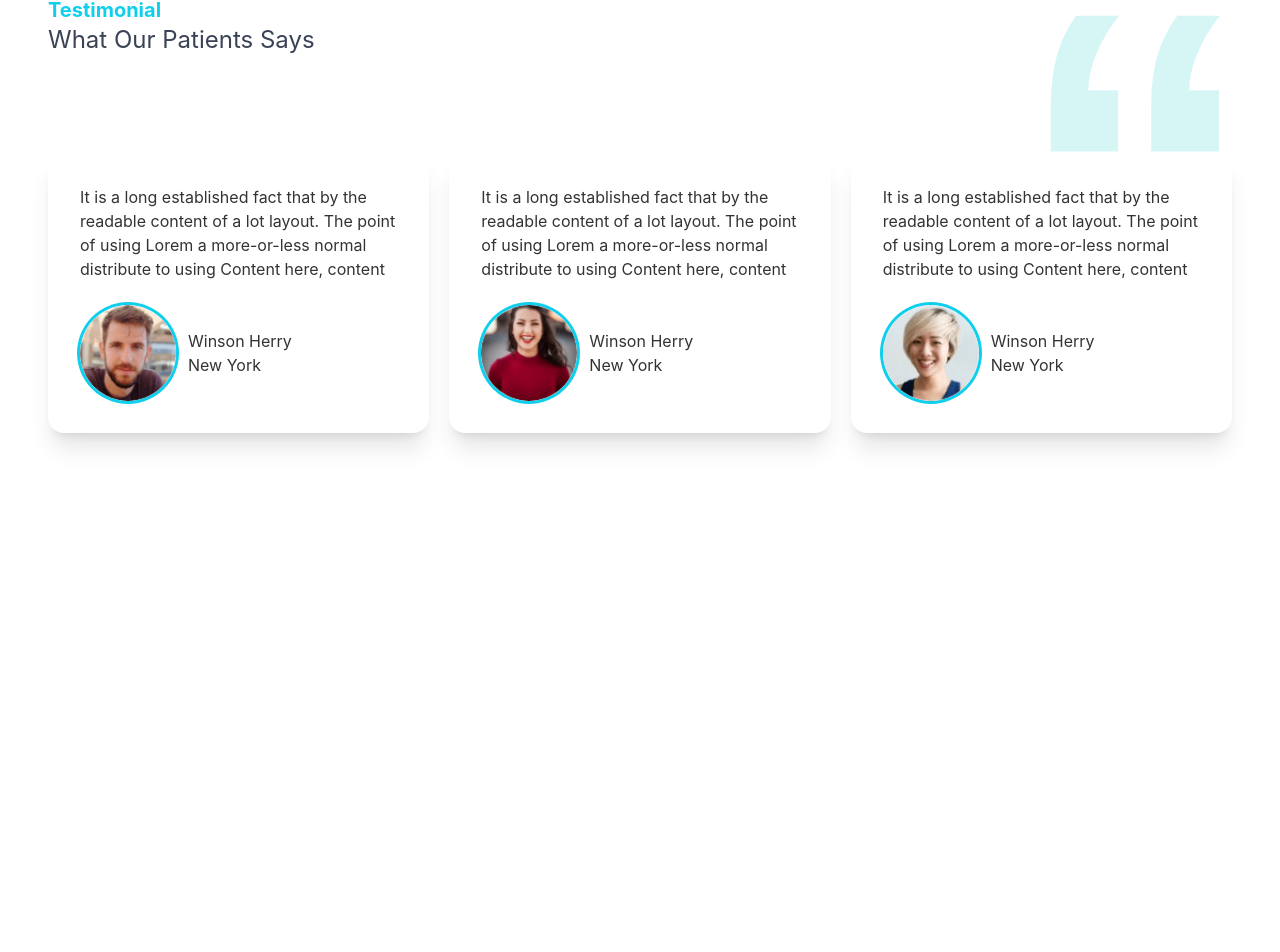
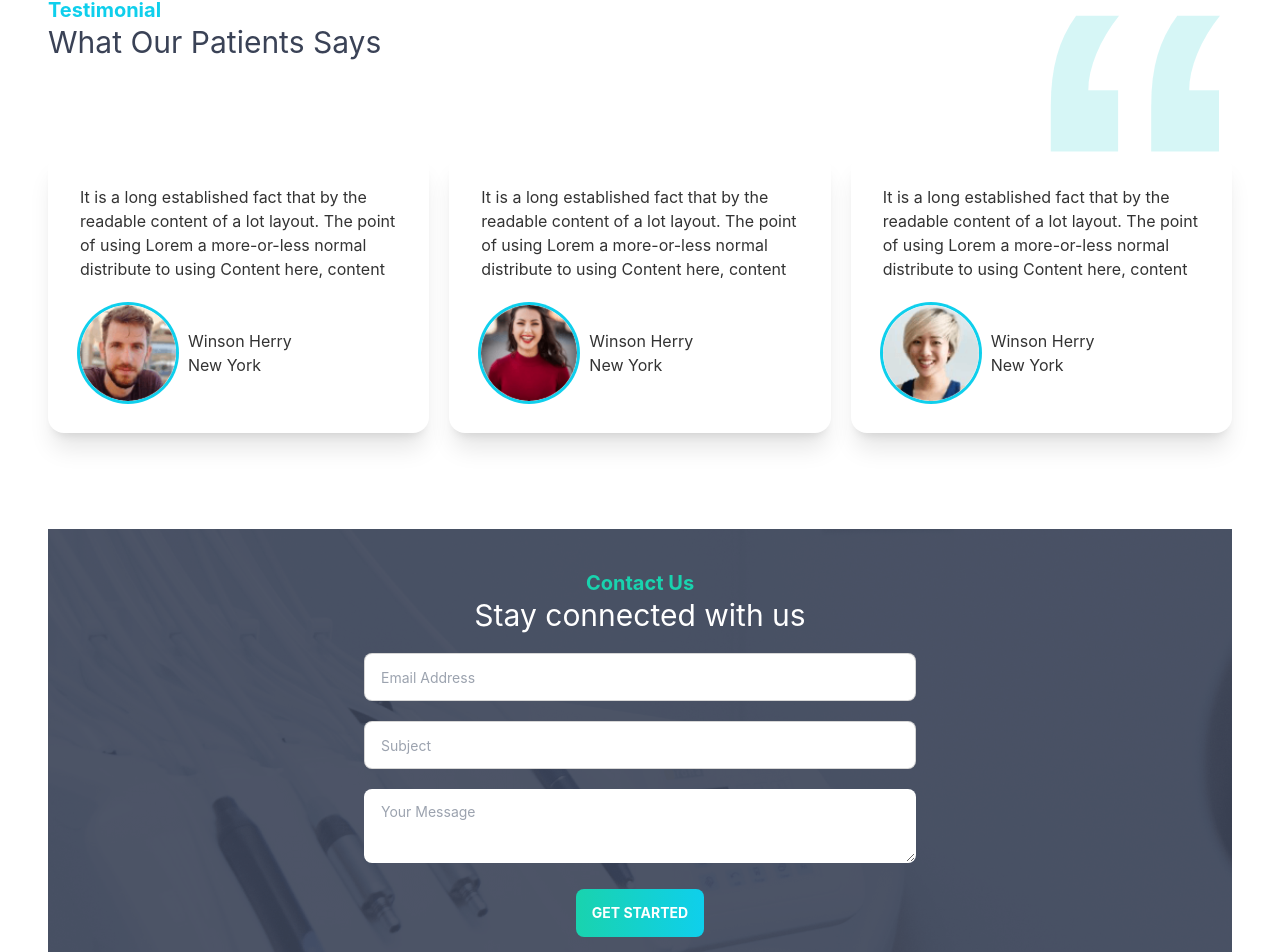
Before and after one commit to ParvesPR/Doctor-s-Portal, a React (Create React App) app: page / in a window 1280 px wide. Shown: the part 3162-4114 px from the top of the page. Before the commit the page ends 3691 px from the top, so only its background shows below. Built offline with nearby package versions, Linux system fonts and the light colour scheme.

Commit message:
contact us section added

```diff
--- /dev/null
+++ b/src/page/Home/ContactUs/ContactUs.js
@@ -0,0 +1,29 @@
+import React from 'react';
+import appointment from '../../../assets/images/appointment.png';
+import Button from '../../Shared/Button/Button';
+
+const ContactUs = () => {
+    return (
+        <section className='text-center bg-cover' style={{
+            background: `url(${appointment})`
+        }}>
+
+            <div className='mx-auto sm:w-full px-5 lg:w-2/4 py-10'>
+                <div className='mb-5'>
+                    <h4 className='text-lg lg:text-xl text-secondary font-bold'>Contact Us</h4>
+                    <h3 className='text-white text-2xl lg:text-3xl'>Stay connected with us</h3>
+                </div>
+                <div className='mb-5'>
+                    <input type="text" placeholder="Email Address" class="mb-5 input input-bordered input-md w-full" />
+                    <input type="text" placeholder="Subject" class="mb-5 input input-bordered input-md w-full" />
+                    <textarea class="textarea w-full" placeholder="Your Message"></textarea>
+                </div>
+                <Button>Get Started</Button>
+
+            </div>
+
+        </section>
+    );
+};
+
+export default ContactUs;
--- a/src/page/Home/Home.js
+++ b/src/page/Home/Home.js
@@ -1,5 +1,6 @@
 import React from 'react';
 import Banner from './Banner/Banner';
+import ContactUs from './ContactUs/ContactUs';
 import HomeAppointment from './HomeAppointment/HomeAppointment';
 import Info from './Info/Info';
 import ServiceInfo from './Services/ServiceInfo/ServiceInfo';
@@ -15,6 +16,7 @@ const Home = () => {
             <ServiceInfo></ServiceInfo>
             <HomeAppointment></HomeAppointment>
             <Testimonial></Testimonial>
+            <ContactUs></ContactUs>
         </div>
     );
 };
--- a/src/page/Home/Services/ServiceInfo/ServiceInfo.js
+++ b/src/page/Home/Services/ServiceInfo/ServiceInfo.js
@@ -7,7 +7,7 @@ const ServiceInfo = () => {
         <div class="hero min-h-screen mx-auto mt-10 mb-40">
             <div class="hero-content flex-col lg:flex-row">
                 <img src={image} className="sm:my-5 sm:max-w-sm lg:max-w-50 rounded-lg shadow-2xl" alt='' />
-                <div>
+                <div className='ml-10'>
                     <h1 class="text-5xl font-bold text-accent">Exceptional Dental Care, on Your Terms</h1>
                     <p class="py-6">It is a long established fact that a reader will be distracted by the readable content of a page when looking at its layout. The point of using Lorem Ipsumis that it has a more-or-less normal distribution of letters,as opposed to using 'Content here, content here', making it look like readable English. Many desktop publishing packages and web page</p>
                     <Button>Get Started</Button>
--- a/src/page/Home/Services/Services.js
+++ b/src/page/Home/Services/Services.js
@@ -19,7 +19,7 @@ const Services = () => {
             img: cavity
         },
         {
-            _id: 1,
+            _id: 3,
             name: 'Teeth Whitening',
             description: '',
             img: whitening
--- a/src/page/Home/Testimonials/Testimonial.js
+++ b/src/page/Home/Testimonials/Testimonial.js
@@ -33,7 +33,7 @@ const Testimonial = () => {
             <div className='flex justify-between'>
                 <div className='mb-5'>
                     <h3 className='text-primary font-bold text-xl'>Testimonial</h3>
-                    <h4 className='text-accent text-2xl'>What Our Patients Says</h4>
+                    <h4 className='text-accent text-3xl'>What Our Patients Says</h4>
                 </div>
                 <div><img src={quote} className="w-16 lg:w-48" alt="" /></div>
             </div>
```
